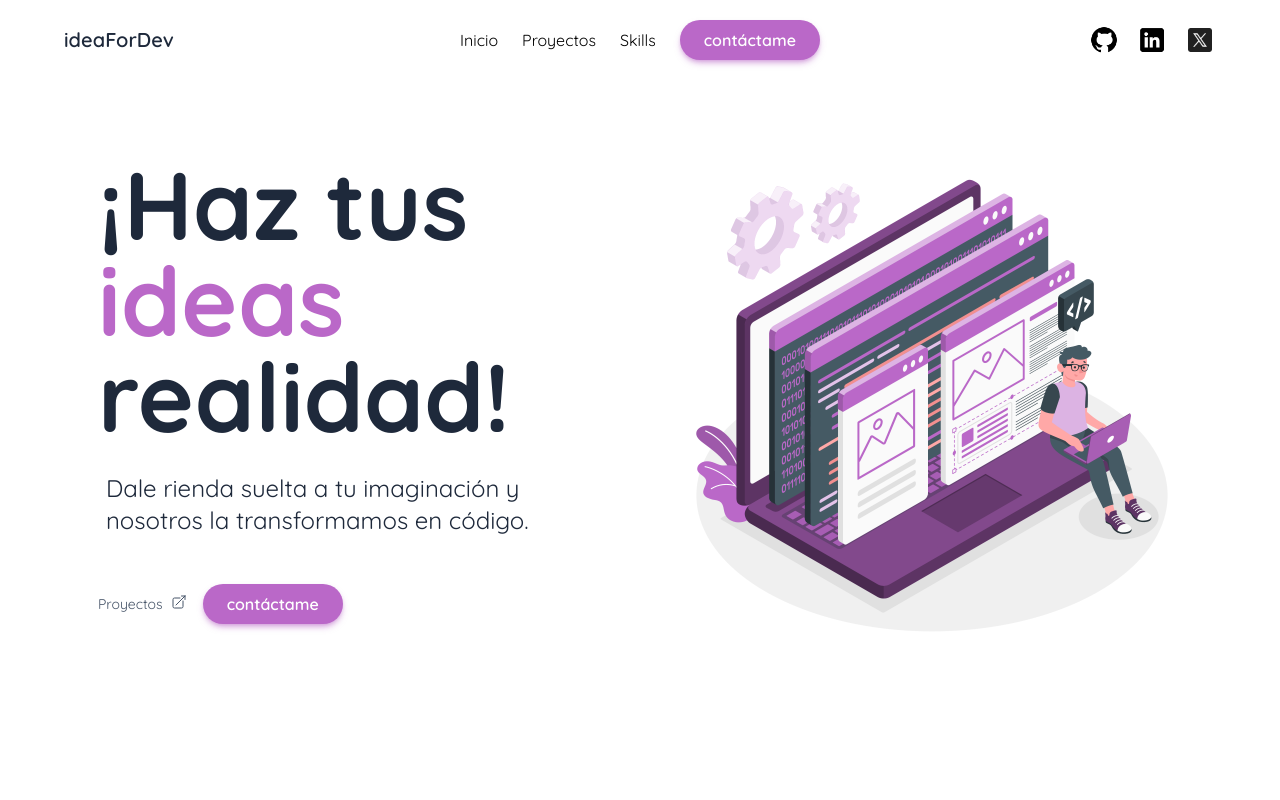
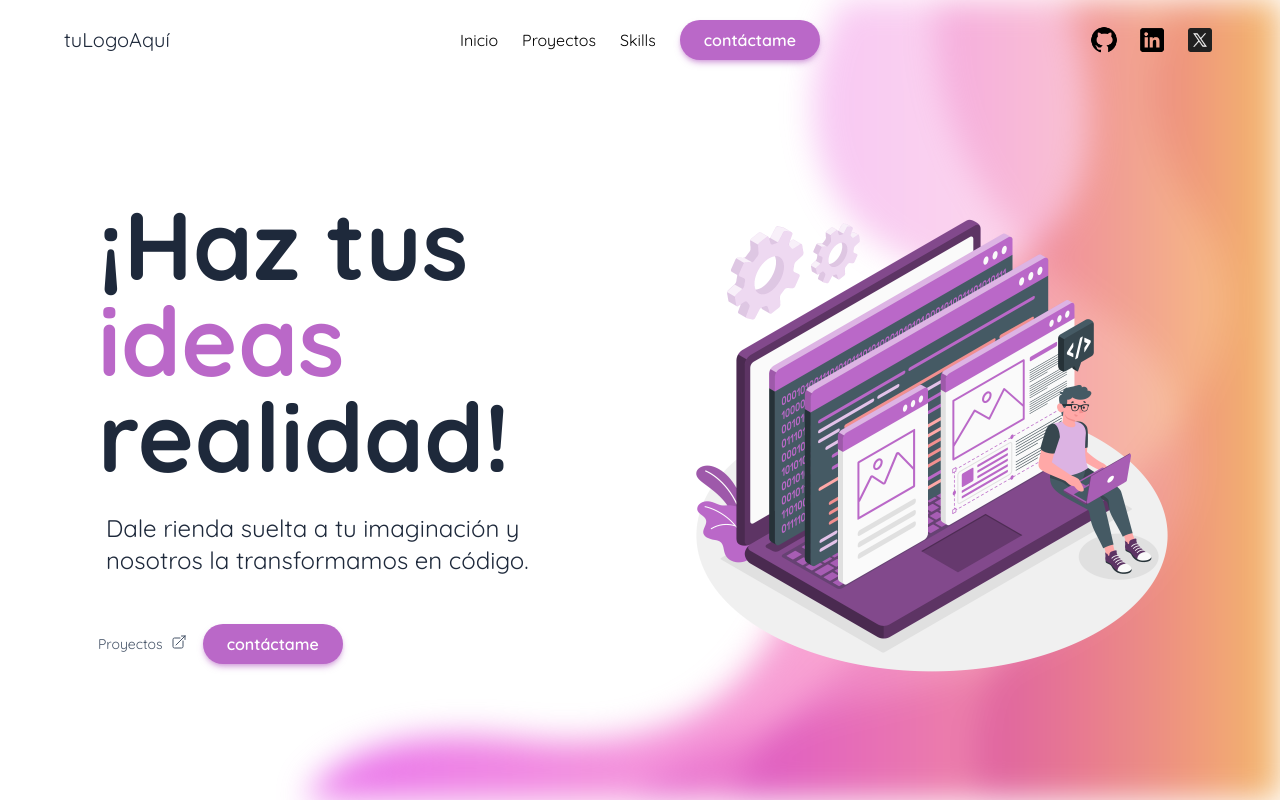
Before and after one commit to AlexisNMunoz/landigStructure, a React (Vite) app: page / in a window 1280 px wide. Built offline with nearby package versions, Linux system fonts and the light colour scheme; what tailwindcss-animated would draw is missing.

Commit message:
fixed: background

```diff
--- a/src/App.jsx
+++ b/src/App.jsx
@@ -9,8 +9,9 @@ function App() {
       <Header />
       <main>
         <Hero />
-        <div className="fixed -z-10 inset-0 right-0 blur-lg lg:hidden">
-          <img src="./fondo.jpg" alt="fondo" className="w-full" />
+
+        <div className="fixed h-full -z-10 inset-0  blur-lg">
+          <img src="./fondolg.png" alt="fondo" className="w-full object-cover h-full" />
         </div>
 
       </main>
--- a/src/components/Header.jsx
+++ b/src/components/Header.jsx
@@ -5,16 +5,16 @@ export default function Header() {
     return (
         <header className="fixed top-0 left-0 right-0">
             <nav className="h-20 flex wrapper items-center justify-between">
-                <a href="#" className="flex-grow basis-0 text-xl font-semibold text-slate-800" >ideaForDev</a>
+                <a href="#" className="flex-grow basis-0 text-xl text-slate-800" >tuLogoAquí</a>
 
                 <input type="checkbox" id="menu" className="peer hidden" />
                 <label htmlFor="menu" className="z-40 bg-menu-open peer-checked:bg-menu-close w-8 h-8 bg-cover md:hidden"></label>
 
                 <div className="fixed inset-0 bg-gradient-to-b from-white/70 to-black/70 translate-x-full peer-checked:translate-x-0 md:static md:translate-x-0 md:bg-none">
                     <ul className="bg-white absolute items-center inset-x-0 w-[90%] mx-auto top-24 p-12 rounded-md shadow-lg text-center grid justify-items-center gap-6 md:static md:w-max md:bg-transparent md:shadow-none md:p-0 md:grid-flow-col">
-                        <li><a href="#">Inicio</a></li>
-                        <li><a href="#">Proyectos</a></li>
-                        <li><a href="#">Skills</a></li>
+                        <li><a className="hover:text-violet-700 transition-colors" href="#">Inicio</a></li>
+                        <li><a className="hover:text-violet-700 transition-colors" href="#">Proyectos</a></li>
+                        <li><a className="hover:text-violet-700 transition-colors" href="#">Skills</a></li>
                         <li><BotonContacto /></li>
                     </ul>
                 </div>
--- a/src/components/Hero.jsx
+++ b/src/components/Hero.jsx
@@ -2,8 +2,8 @@ import { ArrowTopRightOnSquareIcon } from "@heroicons/react/24/outline"
 import BotonContacto from "./BotonContacto"
 export default function Hero() {
     return (
-        <section className="wrapper grid place-items-center md:grid-cols-2 gap-4 h-screen z-20">
-            <div className="grid space-y-5 text-center max-w-[500px] ">
+        <section className="wrapper grid pt-20 place-items-center md:grid-cols-2 gap-4 h-screen">
+            <div className="grid space-y-5 text-center max-w-[500px] animate-fill-backwards animate-fade-up md:animate-fade-right">
                 <h1 className="text-6xl font-bold text-slate-800 md:text-left lg:text-8xl">¡Haz tus <span className="text-primary">ideas</span> realidad!</h1>
 
                 <p className="text-slate-800 bg-white lg:bg-none lg:shadow-none p-2 rounded-md shadow-md md:text-xl md:text-left md:max-w-md lg:text-2xl">Dale rienda suelta a tu imaginación y nosotros la transformamos en código.</p>
@@ -15,7 +15,7 @@ export default function Hero() {
 
             </div>
 
-            <div className="max-w-[500px] hidden md:block">
+            <div className="max-w-[500px] hidden md:block animate-fill-backwards animate-fade-left ">
                 <img className="w-full" src="imagen.png" alt="Imagen" />
             </div>
 
```
